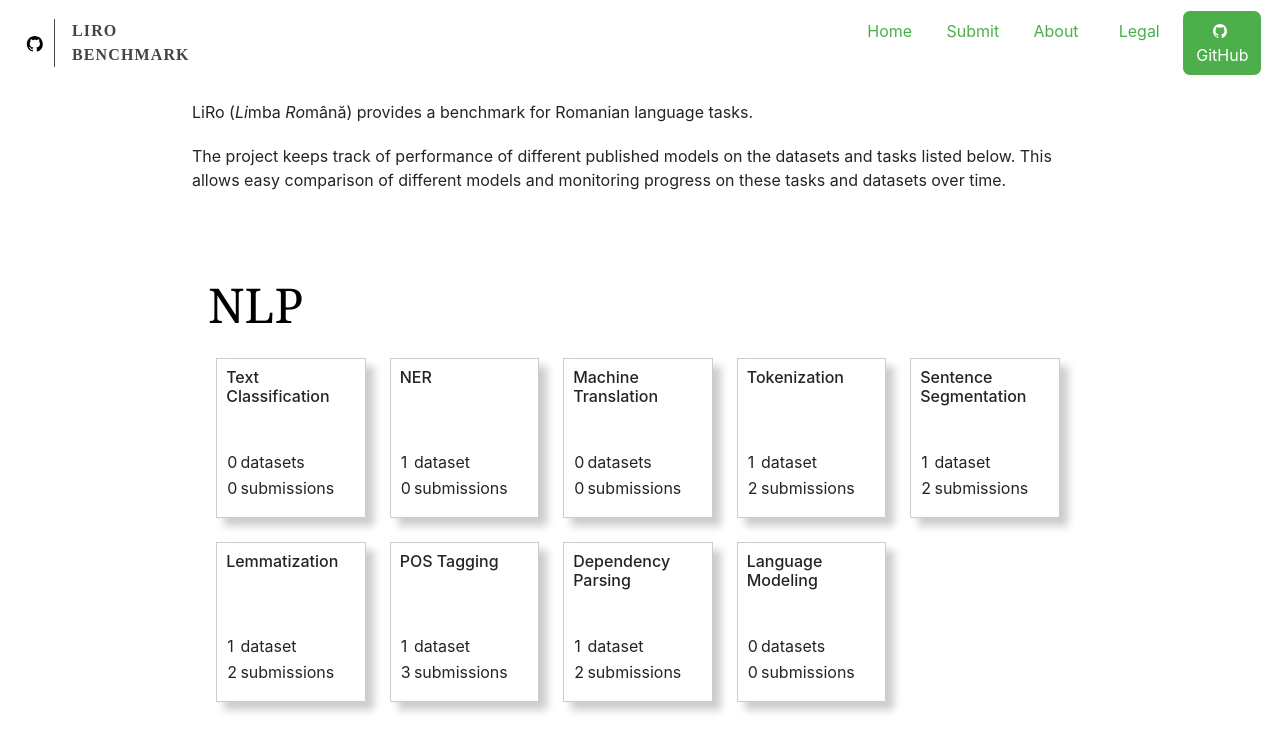
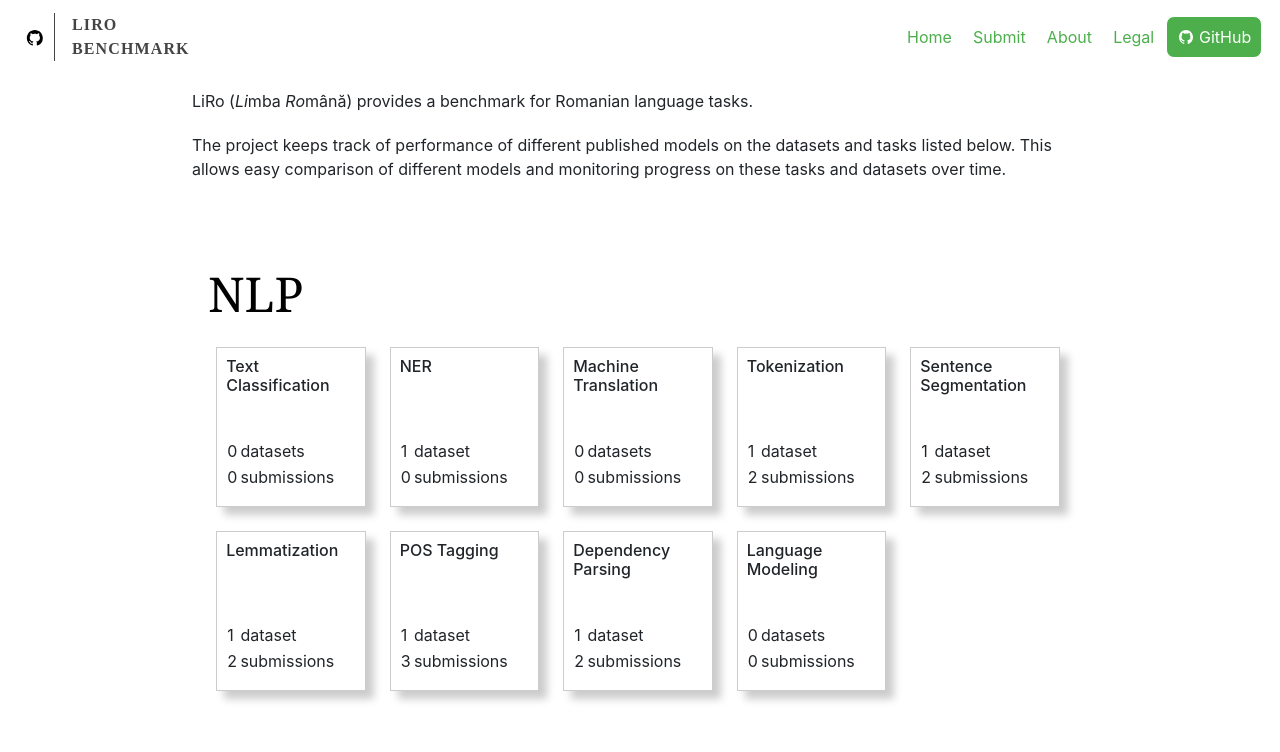
Before and after one commit to LiroBenchmark/LiroBenchmark.github.io, a React (Create React App) app: page / in a window 1280 px wide. Shown: the top 752 px of the page. Built offline with nearby package versions, Linux system fonts and the light colour scheme.

Commit message:
appearance: Code button bug solved
Signed-off-by: George-Andrei Dima <dima331453@gmail.com>

```diff
--- a/src/Components/Header.js
+++ b/src/Components/Header.js
@@ -27,6 +27,7 @@ const Header = () => (
         href="https://github.com/eemlcommunity/ro_benchmark_leaderboard"
         target="_blank"
         rel="noopener noreferrer"
+        id="code-btn"
       >
         <CodeIcon />
         <span>GitHub</span>
--- a/src/Components/Header.scss
+++ b/src/Components/Header.scss
@@ -42,7 +42,7 @@
     color: rgb(76, 175, 76);
     margin: 0.1em;
     text-align: center;
-    width: 5em;
+    //width: 7em;
     border: 1px solid;
     border-color: #fff;
     border-radius: 0.5em;
@@ -71,3 +71,7 @@
         //width: 90%;
     }
 }
+
+#code-btn{
+    width: 6em;
+}
```
